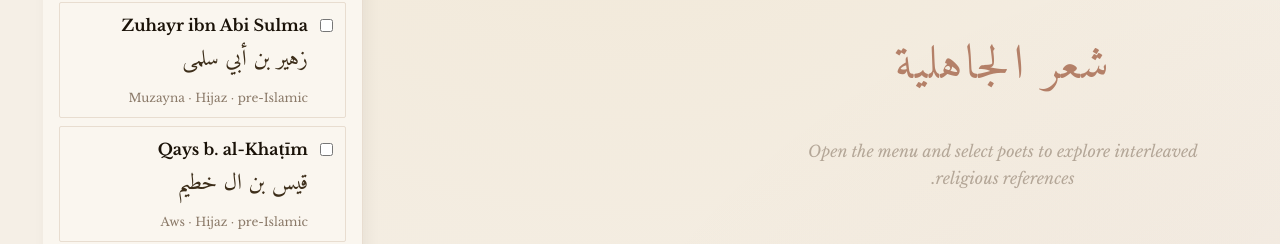
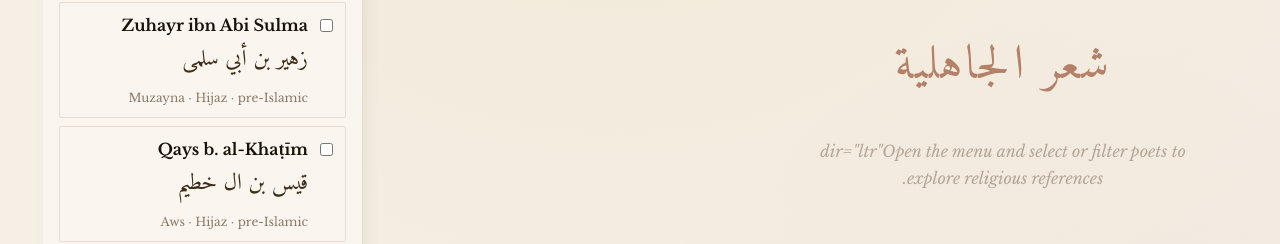
Before and after one commit to Nathaniel-A-Miller/pagan_poets, a React (Vite) app: page / in a window 1280 px wide. Shown: the part 199-443 px from the top of the page. Built offline with nearby package versions, Linux system fonts and the light colour scheme.

Commit message:
Fix LTR text on landing page

```diff
--- a/src/App.jsx
+++ b/src/App.jsx
@@ -87,7 +87,7 @@ export default function App() {
         {selectedSlugs.length === 0 && !loading && (
           <div className="splash">
             <p className="splash-arabic arabic">شعر الجاهلية</p>
-            <p className="splash-sub">Open the menu and select poets to explore interleaved religious references.</p>
+            <p className="splash-sub"> dir="ltr"Open the menu and select or filter poets to explore religious references.</p>
           </div>
         )}
       </main>
```
